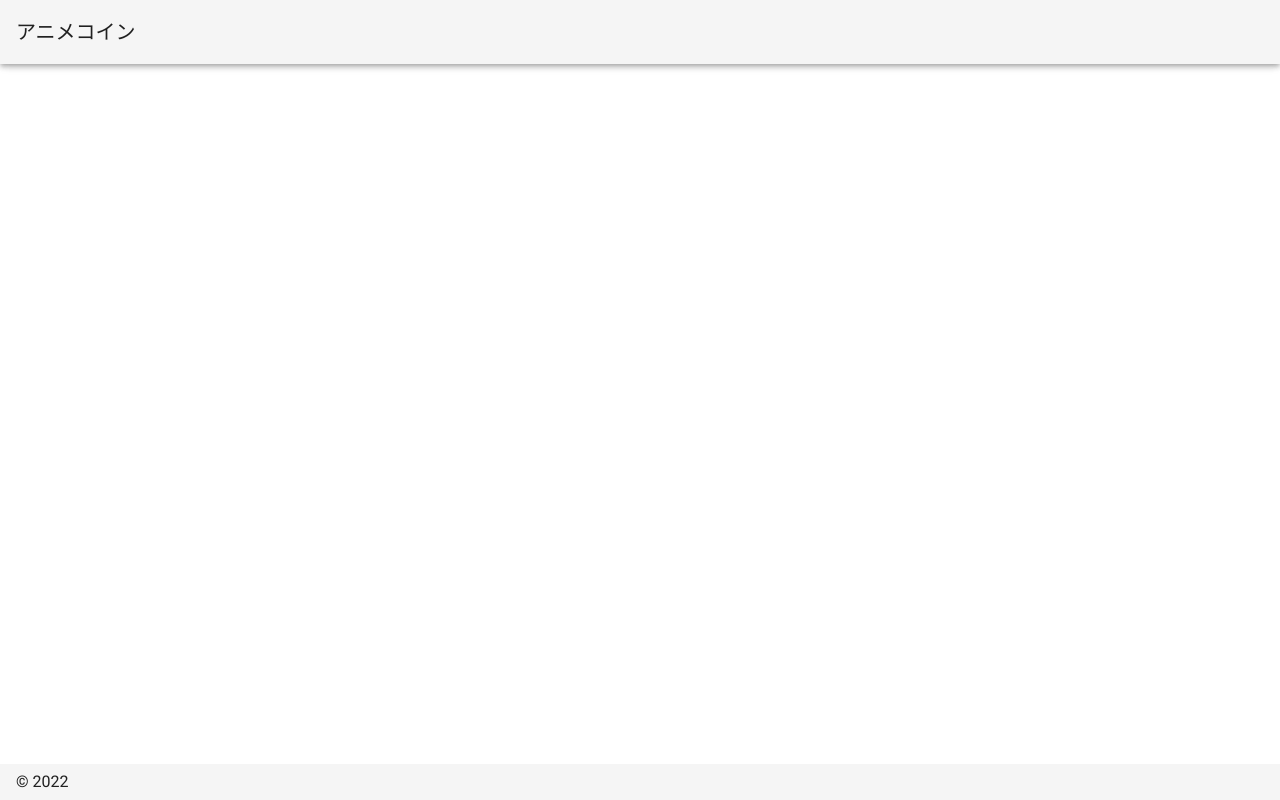
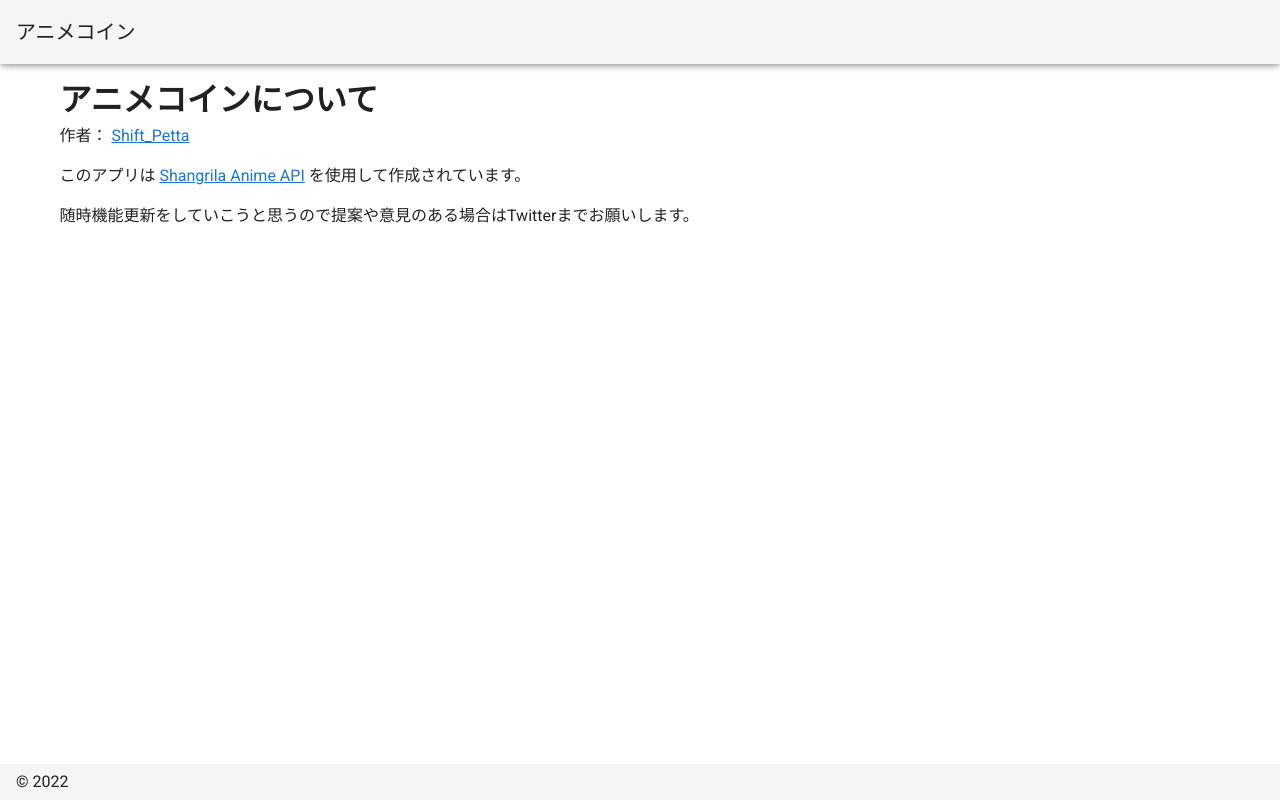
Before and after one commit to Naoki08/Anime-Coin, a Nuxt app: page /about in a window 1280 px wide. Before the commit this address had no page. Built offline with nearby package versions, Linux system fonts and the light colour scheme.

Commit message:
aboutページを追加

```diff
--- /dev/null
+++ b/pages/about.vue
@@ -0,0 +1,24 @@
+<template>
+  <div>
+    <h1>アニメコインについて</h1>
+    <p>
+      作者：
+      <a
+        href="https://twitter.com/Shift_Petta"
+        target="_blank"
+      >
+        Shift_Petta
+      </a>
+    </p>
+    <p>
+      このアプリは
+      <a
+        href="https://github.com/Project-ShangriLa/sora-playframework-scala"
+        target="_blank"
+      >Shangrila Anime API</a> を使用して作成されています。
+    </p>
+    <p>
+      随時機能更新をしていこうと思うので提案や意見のある場合はTwitterまでお願いします。
+    </p>
+  </div>
+</template>
```
